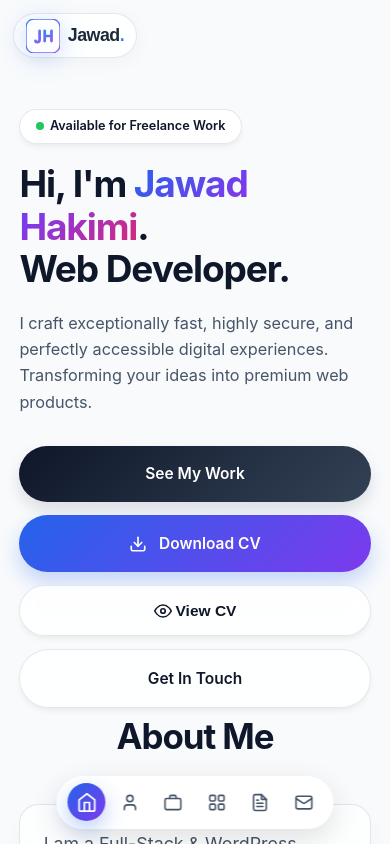
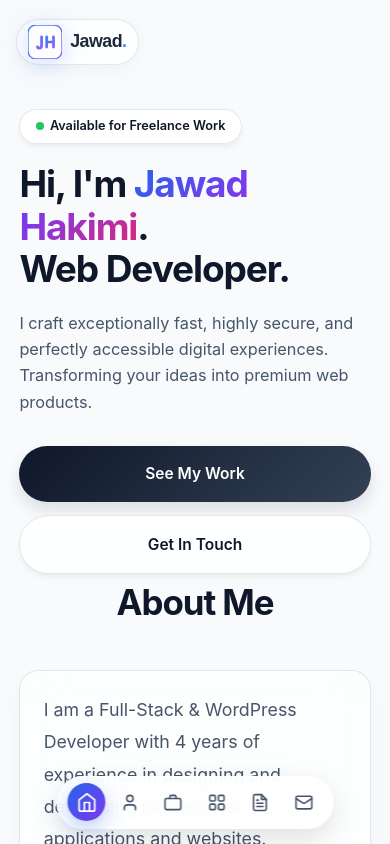
Before and after one commit to jawad-hakimee/portfolio_jawad, a Next.js app: page / in a window 390 px wide. Shown: the top 844 px of the page. Built offline with nearby package versions, Linux system fonts and the light colour scheme.

Commit message:
Clean up hero buttons and fix mobile form spacing

```diff
--- a/app/globals.css
+++ b/app/globals.css
@@ -593,7 +593,7 @@ body::after {
 
 /* Footer */
 .footer {
-  padding: 3.5rem 0;
+  padding: 3.5rem 0 7.5rem 0;
   text-align: center;
   color: var(--text-secondary);
   font-size: 0.95rem;
@@ -765,8 +765,9 @@ body::after {
   }
 
   .top-logo-container {
-    top: 0.85rem;
-    left: 0.85rem;
+    position: absolute;
+    top: 1.25rem;
+    left: 1rem;
     padding: 0.3rem 0.75rem;
   }
 
@@ -826,8 +827,16 @@ body::after {
   }
 
   .section-padding {
-    padding-top: 4rem;
-    padding-bottom: 4rem;
+    padding-top: 3.5rem;
+    padding-bottom: 3.5rem;
+  }
+
+  #contact {
+    padding-bottom: 5rem !important;
+  }
+
+  .footer {
+    padding: 2rem 0 8.5rem 0 !important;
   }
 
   .skills-container {
--- a/app/page.jsx
+++ b/app/page.jsx
@@ -182,31 +182,6 @@ export default function Home() {
           </p>
           <div className="hero-actions">
             <a href="#projects" className="btn-primary">See My Work</a>
-            <a
-              href="/Jawad_Hakimi_CV.pdf"
-              download="Jawad_Hakimi_CV.pdf"
-              className="btn-primary"
-              style={{ background: 'linear-gradient(135deg, var(--accent-1), var(--accent-2))', boxShadow: '0 10px 20px rgba(37, 99, 235, 0.25)' }}
-            >
-              <svg width="18" height="18" viewBox="0 0 24 24" fill="none" stroke="currentColor" strokeWidth="2.2" strokeLinecap="round" strokeLinejoin="round" style={{ marginRight: '4px' }}>
-                <path d="M21 15v4a2 2 0 0 1-2 2H5a2 2 0 0 1-2-2v-4"></path>
-                <polyline points="7 10 12 15 17 10"></polyline>
-                <line x1="12" y1="15" x2="12" y2="3"></line>
-              </svg>
-              Download CV
-            </a>
-            <button
-              type="button"
-              onClick={() => setIsCvOpen(true)}
-              className="btn-secondary"
-              style={{ cursor: 'pointer' }}
-            >
-              <svg width="18" height="18" viewBox="0 0 24 24" fill="none" stroke="currentColor" strokeWidth="2.2" strokeLinecap="round" strokeLinejoin="round" style={{ marginRight: '4px' }}>
-                <path d="M1 12s4-8 11-8 11 8 11 8-4 8-11 8-11-8-11-8z"></path>
-                <circle cx="12" cy="12" r="3"></circle>
-              </svg>
-              View CV
-            </button>
             <a href="#contact" className="btn-secondary">Get In Touch</a>
           </div>
         </div>
```
